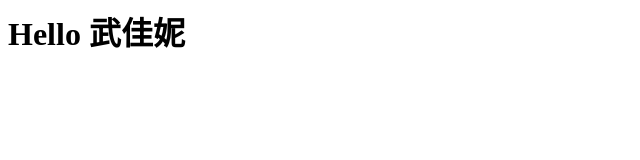
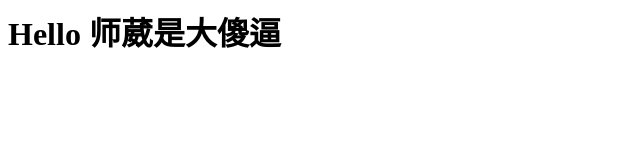
Before and after one commit to xuefan66/xuefan66.github.io, a plain HTML site: page index.html in a window 1280 px wide. Shown: the whole page, without its empty margins (0-640 px from the left). Drawn offline with Linux system fonts and the light colour scheme.

Commit message:
Update index.html

```diff
--- a/index.html
+++ b/index.html
@@ -1 +1 @@
-<h1>Hello 武佳妮</h1>
+<h1>Hello 师葳是大傻逼</h1>
```
